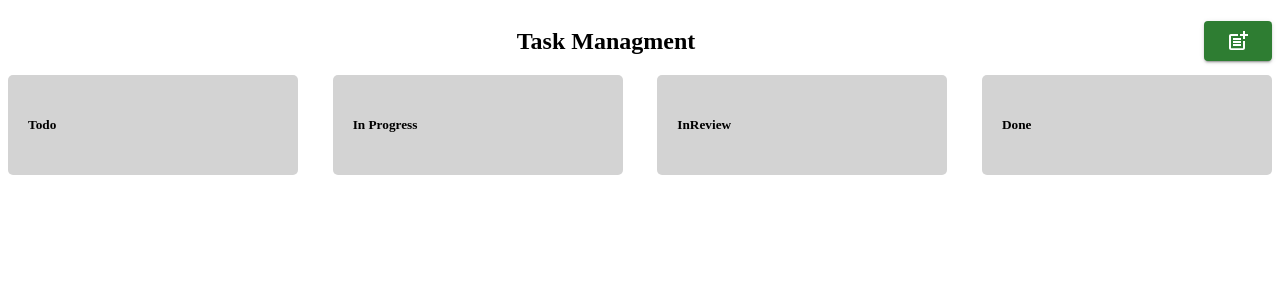
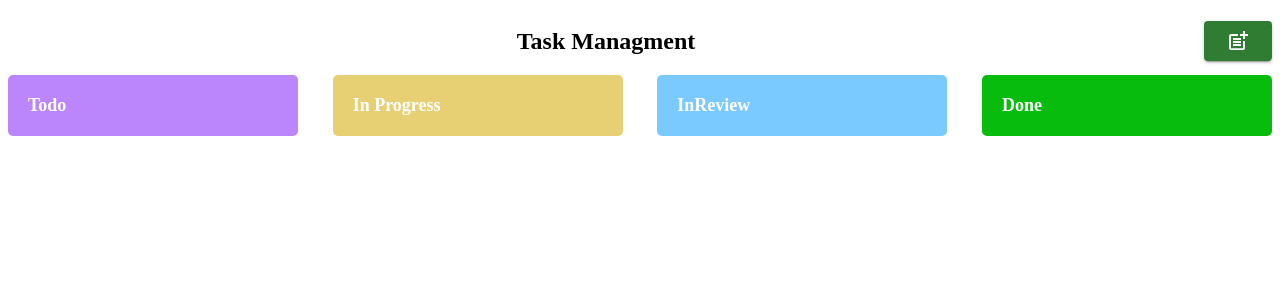
Before and after one commit to GanievaSabina202/task-management, a React (Create React App) app: page / in a window 1280 px wide. Shown: the top 300 px of the page. Built offline with nearby package versions, Linux system fonts and the light colour scheme.

Commit message:
Changed ui

```diff
--- a/src/component/done/index.js
+++ b/src/component/done/index.js
@@ -13,8 +13,8 @@ const Done = () => {
     <>
       <Droppable droppableId="Done">
         {(provided, snapshot) => (
-          <div style={{ backgroundColor: snapshot.isDraggingOver ? 'grey' : 'lightgray', padding: "20px", width: "250px", borderRadius: '5px' }} >
-            <h5>Done</h5>
+          <div style={{ backgroundColor: snapshot.isDraggingOver ? 'grey' : '#07bc0c', padding: "20px", width: "250px", borderRadius: '5px' }} >
+            <h5 style={{ color: "#fff", fontSize: "18px", color: 'rgb(255, 255, 255)', margin: 0}}>Done</h5>
             <div className="characters" {...provided.droppableProps} ref={provided.innerRef}>
               {Done.map(({ id, text, time }, index) => {
                 return (
--- a/src/component/inprogress/index.js
+++ b/src/component/inprogress/index.js
@@ -12,8 +12,8 @@ const InProgress = () => {
     <>
       <Droppable droppableId="inProgress">
         {(provided, snapshot) => (
-          <div style={{ backgroundColor: snapshot.isDraggingOver ? 'grey' : 'lightgray', padding: "20px", width: "250px", borderRadius: '5px' }} >
-            <h5>In Progress</h5>
+          <div style={{ backgroundColor: snapshot.isDraggingOver ? 'grey' : '#e7d074', padding: "20px", width: "250px", borderRadius: '5px' }} >
+            <h5 style={{ color: "#fff", fontSize: "18px", color: 'rgb(255, 255, 255)', margin: 0}}>In Progress</h5>
             <div className="characters" {...provided.droppableProps} ref={provided.innerRef}>
               {inProgress.map(({ id, text, time }, index) => {
                 return (
@@ -28,7 +28,7 @@ const InProgress = () => {
                         <div style={{ display: "flex", alignItems: 'center', justifyContent: "space-between" }}>
                           <span> {time} </span>
                           <DeleteButton item={inProgress} column='inProgress' />
-                          <EditButton item={inProgress} column='inProgress'/>
+                          <EditButton item={inProgress} column='inProgress' />
                         </div>
 
                       </div>
--- a/src/component/inreview/index.js
+++ b/src/component/inreview/index.js
@@ -12,8 +12,8 @@ const InReview = () => {
     <>
       <Droppable droppableId="InReview">
         {(provided, snapshot) => (
-          <div style={{ backgroundColor: snapshot.isDraggingOver ? 'grey' : 'lightgray', padding: "20px", width: "250px", borderRadius: '5px' }} >
-            <h5>InReview</h5>
+          <div style={{ backgroundColor: snapshot.isDraggingOver ? 'grey' : 'rgb(123 202 255)', padding: "20px", width: "250px", borderRadius: '5px' }} >
+            <h5 style={{ color: "#fff", fontSize: "18px", color: 'rgb(255, 255, 255)', margin: 0}}>InReview</h5>
             <div className="characters" {...provided.droppableProps} ref={provided.innerRef}>
               {InReview.map(({ id, text, time }, index) => {
                 return (
@@ -28,7 +28,7 @@ const InReview = () => {
                         <div style={{ display: "flex", alignItems: 'center', justifyContent: "space-between" }}>
                           <span> {time} </span>
                           <DeleteButton item={InReview} column='InReview' />
-                          <EditButton item={InReview} column='InReview'/>
+                          <EditButton item={InReview} column='InReview' />
                         </div>
 
                       </div>
@@ -40,7 +40,7 @@ const InReview = () => {
             </div>
           </div>
         )}
-      </Droppable>
+      </Droppable >
     </>
   )
 }
--- a/src/component/todo/index.js
+++ b/src/component/todo/index.js
@@ -13,8 +13,8 @@ const Todo = () => {
     <>
       <Droppable droppableId="tasks">
         {(provided, snapshot) => (
-          <div style={{ backgroundColor: snapshot.isDraggingOver ? 'grey' : 'lightgray', padding: "20px", width: "250px", borderRadius: '5px' }} >
-            <h5>Todo</h5>
+          <div style={{ backgroundColor: snapshot.isDraggingOver ? 'grey' : '#bb86fc', padding: "20px", width: "250px", borderRadius: '5px' }} >
+            <h5 style={{ color: "#fff", fontSize: "18px", color: 'rgb(255, 255, 255)', margin: 0}}>Todo</h5>
             <div className="characters" {...provided.droppableProps} ref={provided.innerRef}>
               {tasks.map(({ id, text, time }, index) => {
                 return (
--- a/src/component/ui/editButton/EditButton.js
+++ b/src/component/ui/editButton/EditButton.js
@@ -13,8 +13,8 @@ const EditButton = ({ item, column }) => {
         const { value } = await Swal.fire(
             {
                 input: "textarea",
-                inputLabel: "New Task",
-                inputPlaceholder: "Write a new task",
+                inputLabel: "Edit Task",
+                inputPlaceholder: "Write a edit task",
                 showCancelButton: true,
             },
         );
--- a/src/redux/features/tasks/tasksSlice.js
+++ b/src/redux/features/tasks/tasksSlice.js
@@ -19,12 +19,10 @@ export const tasksSlice = createSlice({
       state[action.payload.column][index].text = action.payload.text;
       state[action.payload.column][index].time = action.payload.time;
     },
-
     deleteTask: (state, action) => {
       const index = state[action.payload.column].findIndex((tasks) => tasks.id === action.payload.id);
       state[action.payload.column].splice(index, 1);
     },
-
     todoDrag: (state, action) => {
       const result = action.payload;
       if (!result.destination) return;
```
